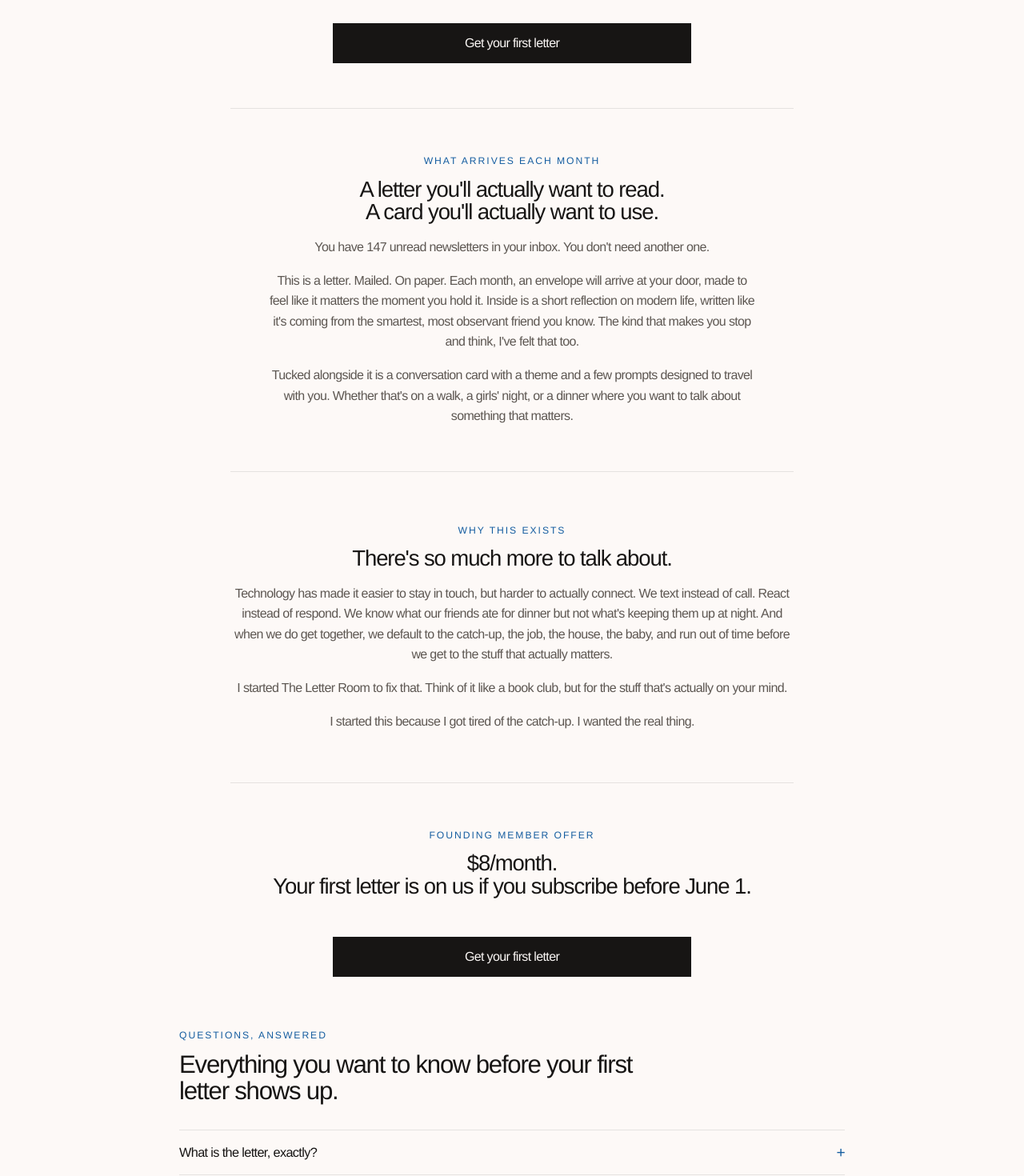
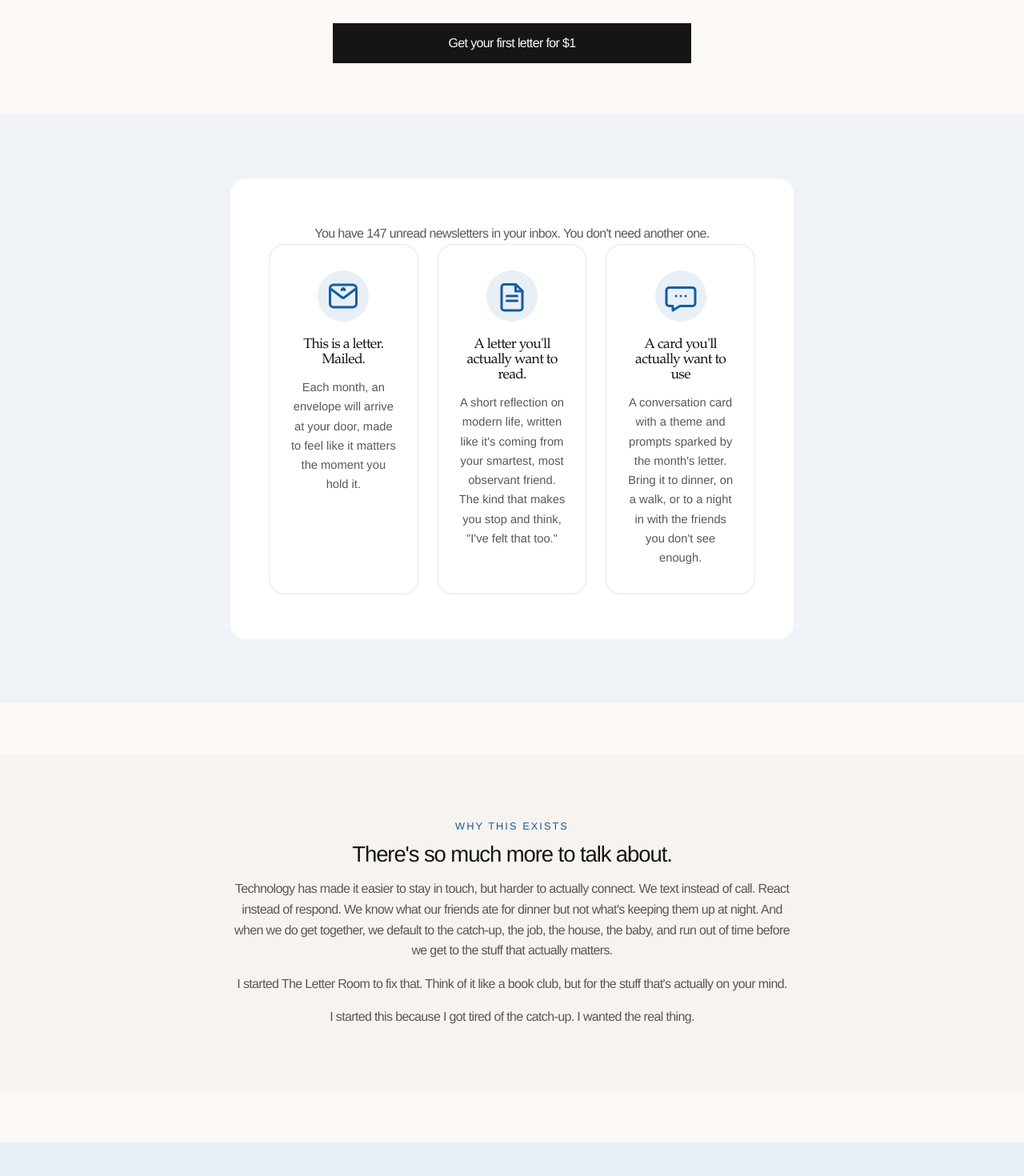
Before and after one commit to toriwinders/the-letter-room, a Next.js app: page / in a window 1280 px wide. Shown: the part 640-2110 px from the top of the page at 80% size. Built offline with nearby package versions, Linux system fonts and the light colour scheme.

Commit message:
Refine landing page visual hierarchy

```diff
--- a/app/globals.css
+++ b/app/globals.css
@@ -5,6 +5,9 @@
   --color-brand: #145da0;
   --color-ink: #171514;
   --color-muted: #5d5752;
+  --color-product-bg: #f0f4f8;
+  --color-why-bg: #f7f3ee;
+  --color-offer-bg: #e8eff7;
   --color-border: rgba(20, 93, 160, 0.15);
   --color-border-strong: rgba(23, 21, 20, 0.22);
   --color-panel: rgba(255, 255, 255, 0.62);
@@ -129,9 +132,119 @@
 
 .eyebrow {
   color: var(--color-brand);
-  font-size: 0.76rem;
+  font-size: 0.8rem;
   letter-spacing: 0.16em;
   text-transform: uppercase;
+}
+
+.section-band {
+  width: 100vw;
+  margin-inline: calc(50% - 50vw);
+}
+
+.section-inner {
+  width: 100%;
+  max-width: 96rem;
+  margin-inline: auto;
+  padding-inline: 1.25rem;
+}
+
+.section-gap {
+  padding-block: 3.5rem;
+}
+
+.section-band-product {
+  background: var(--color-product-bg);
+}
+
+.section-band-why {
+  background: var(--color-why-bg);
+}
+
+.section-band-offer {
+  background: var(--color-offer-bg);
+}
+
+.section-band-faq {
+  background: var(--color-background);
+}
+
+.product-card,
+.offer-card,
+.why-card {
+  border-radius: 20px;
+  padding: 1.5rem 1.25rem;
+}
+
+.product-card {
+  max-width: 44rem;
+  margin: 0 auto;
+  background: #ffffff;
+}
+
+.offer-card {
+  max-width: 36rem;
+  margin: 0 auto;
+  background: var(--color-brand);
+  color: #fdf9f7;
+  text-align: center;
+}
+
+.offer-card .eyebrow {
+  color: #fdf9f7;
+  opacity: 0.7;
+}
+
+.offer-card h2 {
+  color: #fdf9f7;
+}
+
+.offer-card .button-primary {
+  background: #fdf9f7;
+  color: var(--color-ink);
+}
+
+.offer-card .button-primary:hover {
+  background: #ffffff;
+}
+
+.why-grid {
+  display: grid;
+  grid-template-columns: 1fr;
+  gap: 1rem;
+  max-width: 28rem;
+  margin: 0 auto;
+}
+
+.why-card {
+  background: #ffffff;
+  border: 1px solid var(--color-line);
+  text-align: center;
+  transition:
+    transform 0.2s ease,
+    box-shadow 0.2s ease;
+}
+
+.why-card:hover {
+  transform: translateY(-2px);
+  box-shadow: 0 8px 24px rgba(23, 21, 20, 0.06);
+}
+
+.icon-badge {
+  display: flex;
+  width: 64px;
+  height: 64px;
+  margin: 0 auto;
+  align-items: center;
+  justify-content: center;
+  border-radius: 9999px;
+  background: var(--color-offer-bg);
+  color: var(--color-brand);
+}
+
+.feature-icon {
+  width: 40px;
+  height: 40px;
 }
 
 .footer-link {
@@ -148,15 +261,12 @@
   display: none;
 }
 
-.faq-plus {
-  color: var(--color-brand);
-  font-size: 1.2rem;
-  line-height: 1;
-  transition: transform 180ms ease;
+.faq-chevron {
+  transition: transform 0.2s ease;
 }
 
-.faq-item[open] .faq-plus {
-  transform: rotate(45deg);
+.faq-item[open] .faq-chevron {
+  transform: rotate(180deg);
 }
 
 @media (prefers-reduced-motion: reduce) {
@@ -174,7 +284,48 @@
     box-shadow: none;
   }
 
-  .faq-plus {
+  .why-card,
+  .faq-chevron {
     transition: none;
   }
+
+  .why-card:hover {
+    transform: none;
+    box-shadow: none;
+  }
 }
+
+@media (min-width: 640px) {
+  .section-inner {
+    padding-inline: 2rem;
+  }
+
+  .section-gap {
+    padding-block: 5rem;
+  }
+
+  .product-card,
+  .offer-card,
+  .why-card {
+    padding: 2rem 1.5rem;
+  }
+
+  .product-card {
+    padding: 3.5rem 3rem;
+  }
+
+  .offer-card {
+    padding: 2.5rem 2rem;
+  }
+
+  .why-grid {
+    max-width: 52rem;
+    grid-template-columns: repeat(3, 1fr);
+    gap: 1.5rem;
+  }
+
+  .feature-icon {
+    width: 48px;
+    height: 48px;
+  }
+}
--- a/app/terms/page.tsx
+++ b/app/terms/page.tsx
@@ -19,8 +19,8 @@
           </p>
           <p>
             Founding member subscriptions placed before June 1, 2026 include a
-            first letter on us. After that, subscriptions renew at
-            $8/month until canceled.
+            first month for $1. After that, subscriptions renew at $5/month
+            until canceled.
           </p>
           <p>
             You can cancel before the end of any month if you’d like to pause
--- a/components/faq-list.tsx
+++ b/components/faq-list.tsx
@@ -24,7 +24,8 @@
   },
   {
     question: "How much is it?",
-    answer: "$8/month. Your first letter is on us if you subscribe before June 1.",
+    answer:
+      "Founding members get their first month for $1 if they subscribe before June 1. After that, the subscription renews at $5/month until canceled.",
   },
   {
     question: "When will I receive my letter?",
@@ -58,8 +59,10 @@
   return (
     <section
       aria-labelledby="faq-heading"
-      className="mx-auto mt-16 w-full max-w-[52rem] text-left"
+      className="section-band section-band-faq section-gap mt-10 text-left sm:mt-16"
     >
+      <div className="section-inner">
+        <div className="mx-auto max-w-[52rem]">
           <div className="max-w-[36rem]">
             <p className="eyebrow">Questions, answered</p>
             <h2
@@ -68,8 +71,7 @@
             >
               <span>
                 Everything you want to know
-            <br className="md:hidden" />
-            {" "}before your first letter shows up.
+                <br className="md:hidden" /> before your first letter shows up.
               </span>
             </h2>
           </div>
@@ -78,20 +80,31 @@
             {faqItems.map((item) => (
               <details
                 key={item.question}
-            className="faq-item border-b border-[var(--color-line)] py-4"
+                className="faq-item border-b border-[var(--color-line)] py-2"
               >
-            <summary className="copy-rhythm flex list-none items-center justify-between gap-6 text-[0.98rem] leading-snug text-[var(--color-ink)] sm:text-[1.02rem]">
+                <summary className="copy-rhythm flex min-h-12 list-none items-center justify-between gap-6 py-2 text-[0.98rem] leading-snug text-[var(--color-ink)] sm:text-[1.02rem]">
                   <span>{item.question}</span>
-              <span className="faq-plus" aria-hidden="true">
-                +
-              </span>
+                  <svg
+                    aria-hidden="true"
+                    viewBox="0 0 24 24"
+                    className="faq-chevron h-4 w-4 shrink-0 text-[var(--color-brand)]"
+                    fill="none"
+                    stroke="currentColor"
+                    strokeWidth="1.5"
+                    strokeLinecap="round"
+                    strokeLinejoin="round"
+                  >
+                    <path d="m6 9 6 6 6-6" />
+                  </svg>
                 </summary>
-            <p className="copy-rhythm mt-3 max-w-[36rem] pr-10 text-[0.92rem] leading-[1.6] text-[var(--color-muted)] sm:text-[0.96rem]">
+                <p className="copy-rhythm mt-2 max-w-[36rem] pr-10 pb-3 text-[0.92rem] leading-[1.6] text-[var(--color-muted)] sm:text-[0.96rem]">
                   {item.answer}
                 </p>
               </details>
             ))}
           </div>
+        </div>
+      </div>
     </section>
   );
 }
--- a/components/product-preview.tsx
+++ b/components/product-preview.tsx
@@ -1,39 +1,121 @@
+function EnvelopeIcon() {
+  return (
+    <svg
+      aria-hidden="true"
+      viewBox="0 0 24 24"
+      className="feature-icon"
+      fill="none"
+      stroke="currentColor"
+      strokeWidth="1.5"
+      strokeLinecap="round"
+      strokeLinejoin="round"
+    >
+      <path d="M3.75 7.25A2.25 2.25 0 0 1 6 5h12a2.25 2.25 0 0 1 2.25 2.25v9.5A2.25 2.25 0 0 1 18 19H6a2.25 2.25 0 0 1-2.25-2.25z" />
+      <path d="m4.5 7.75 6.74 5.13a1.25 1.25 0 0 0 1.52 0l6.74-5.13" />
+      <path d="m11.15 8.1.85-.6.85.6" />
+      <path d="M11.15 8.1c.17-.52.53-.85.85-.85s.68.33.85.85" />
+    </svg>
+  );
+}
+
+function LetterIcon() {
+  return (
+    <svg
+      aria-hidden="true"
+      viewBox="0 0 24 24"
+      className="feature-icon"
+      fill="none"
+      stroke="currentColor"
+      strokeWidth="1.5"
+      strokeLinecap="round"
+      strokeLinejoin="round"
+    >
+      <path d="M7.5 4.75h6.88L18.5 8.9v10.35A1.75 1.75 0 0 1 16.75 21h-9.5A1.75 1.75 0 0 1 5.5 19.25v-12.75A1.75 1.75 0 0 1 7.25 4.75z" />
+      <path d="M14.25 4.75V9h4.25" />
+      <path d="M8.75 12h6.5" />
+      <path d="M8.75 15h6.5" />
+    </svg>
+  );
+}
+
+function SpeechBubbleIcon() {
+  return (
+    <svg
+      aria-hidden="true"
+      viewBox="0 0 24 24"
+      className="feature-icon"
+      fill="none"
+      stroke="currentColor"
+      strokeWidth="1.5"
+      strokeLinecap="round"
+      strokeLinejoin="round"
+    >
+      <path d="M7 18.25H4.75A1.75 1.75 0 0 1 3 16.5v-8A1.75 1.75 0 0 1 4.75 6.75h14.5A1.75 1.75 0 0 1 21 8.5v8a1.75 1.75 0 0 1-1.75 1.75H11.5L7 21z" />
+      <path d="M9 12h.01" />
+      <path d="M12 12h.01" />
+      <path d="M15 12h.01" />
+    </svg>
+  );
+}
+
 export function ProductPreview() {
   return (
     <section
-      aria-labelledby="product-preview-heading"
-      className="mx-auto mt-14 w-full max-w-[44rem] border-y border-[var(--color-line)] py-10 text-center md:py-14"
+      aria-label="What arrives each month"
+      className="section-band section-band-product section-gap mt-10 text-center sm:mt-16"
     >
-      <p className="eyebrow">What arrives each month</p>
-      <h2
-        id="product-preview-heading"
-        className="copy-rhythm mx-auto mt-3 max-w-[44rem] text-[0.98rem] leading-[1.08] sm:max-w-[44rem] sm:text-[1.12rem] md:text-[1.5rem] md:leading-[1.06] lg:text-[1.72rem] lg:leading-[1.04]"
-      >
-        <span>
-          A letter you&apos;ll actually want to read.
-          <br />
-          A card you&apos;ll actually want to use.
-        </span>
-      </h2>
+      <div className="section-inner">
+        <div className="product-card">
+          <div className="copy-rhythm mx-auto max-w-[38rem] text-[0.96rem] leading-[1.6] text-[var(--color-muted)] sm:text-[1rem]">
+            <p>
+              You have 147 unread newsletters in your inbox. You don&apos;t need another
+              one.
+            </p>
+          </div>
 
-      <div className="copy-rhythm mx-auto mt-4 max-w-[38rem] text-[0.96rem] leading-[1.6] text-[var(--color-muted)] sm:text-[1rem]">
-        <p>
-          You have 147 unread newsletters in your inbox. You don&apos;t need another
-          one.
-        </p>
-        <p className="mt-4">
-          This is a letter. Mailed. On paper. Each month, an envelope will arrive
-          at your door, made to feel like it matters the moment you hold it. Inside
-          is a short reflection on modern life, written like it&apos;s coming from
-          the smartest, most observant friend you know. The kind that makes you
-          stop and think, I&apos;ve felt that too.
-        </p>
-        <p className="mt-4">
-          Tucked alongside it is a conversation card with a theme and a few
-          prompts designed to travel with you. Whether that&apos;s on a walk, a
-          girls&apos; night, or a dinner where you want to talk about something
-          that matters.
-        </p>
+          <div className="why-grid mt-8 sm:mt-10">
+            <article className="why-card">
+              <div className="icon-badge">
+                <EnvelopeIcon />
+              </div>
+              <h3 className="copy-rhythm mt-5 font-brand text-[1.1rem] leading-[1.08] text-[var(--color-ink)]">
+                This is a letter. Mailed.
+              </h3>
+              <p className="mx-auto mt-3 max-w-[19rem] text-[0.92rem] leading-[1.65] text-[var(--color-muted)]">
+                Each month, an envelope will arrive at your door, made to feel like it
+                matters the moment you hold it.
+              </p>
+            </article>
+
+            <article className="why-card">
+              <div className="icon-badge">
+                <LetterIcon />
+              </div>
+              <h3 className="copy-rhythm mt-5 font-brand text-[1.1rem] leading-[1.08] text-[var(--color-ink)]">
+                A letter you&apos;ll actually want to read.
+              </h3>
+              <p className="mx-auto mt-3 max-w-[19rem] text-[0.92rem] leading-[1.65] text-[var(--color-muted)]">
+                A short reflection on modern life, written like it&apos;s coming from
+                your smartest, most observant friend. The kind that makes you stop and
+                think, &quot;I&apos;ve felt that too.&quot;
+              </p>
+            </article>
+
+            <article className="why-card">
+              <div className="icon-badge">
+                <SpeechBubbleIcon />
+              </div>
+              <h3 className="copy-rhythm mt-5 font-brand text-[1.1rem] leading-[1.08] text-[var(--color-ink)]">
+                A card you&apos;ll actually want to use
+              </h3>
+              <p className="mx-auto mt-3 max-w-[19rem] text-[0.92rem] leading-[1.65] text-[var(--color-muted)]">
+                A conversation card with a theme and prompts sparked by the month&apos;s
+                letter. Bring it to dinner, on a walk, or to a night in with the
+                friends you don&apos;t see enough.
+              </p>
+            </article>
+          </div>
+        </div>
       </div>
     </section>
   );
--- a/components/waitlist-flow.tsx
+++ b/components/waitlist-flow.tsx
@@ -39,6 +39,7 @@
 export function WaitlistFlow() {
   return (
     <div className="mx-auto w-full max-w-[64rem] text-center">
+      <div className="mx-auto max-w-[44rem]">
         <h1
           id="waitlist-heading"
           className="copy-rhythm mx-auto max-w-[23ch] text-balance text-[1.5rem] leading-[1.02] sm:max-w-[28ch] sm:text-[1.85rem] md:max-w-[38rem] md:text-[2.1rem] md:leading-[1.03] lg:max-w-[43.75rem]"
@@ -51,16 +52,19 @@
             className="button-primary inline-flex min-h-12 w-full items-center justify-center px-6 py-3 text-base"
             href="https://buy.stripe.com/dRmfZgckpge52St2t84gg00"
           >
-          Get your first letter
+            Get your first letter for $1
           </Link>
+        </div>
       </div>
 
       <ProductPreview />
 
       <section
         aria-labelledby="why-this-exists-heading"
-        className="mx-auto mt-14 w-full max-w-[44rem] text-center sm:mt-16"
+        className="section-band section-band-why section-gap mt-10 text-center sm:mt-16"
       >
+        <div className="section-inner">
+          <div className="mx-auto max-w-[44rem]">
             <p className="eyebrow">Why this exists</p>
             <h2
               id="why-this-exists-heading"
@@ -87,33 +91,39 @@
                 real thing.
               </p>
             </div>
+          </div>
+        </div>
       </section>
 
       <section
         aria-labelledby="founding-member-heading"
-        className="mx-auto mt-14 w-full max-w-[44rem] border-t border-[var(--color-line)] pt-10 text-center sm:mt-16 md:pt-14"
+        className="section-band section-band-offer section-gap mt-10 text-center sm:mt-16"
       >
+        <div className="section-inner">
+          <div className="offer-card">
             <p className="eyebrow">Founding member offer</p>
             <h2
               id="founding-member-heading"
               className="copy-rhythm mx-auto mt-3 max-w-[44rem] text-[0.98rem] leading-[1.08] sm:max-w-[44rem] sm:text-[1.12rem] md:text-[1.5rem] md:leading-[1.06] lg:text-[1.72rem] lg:leading-[1.04]"
             >
               <span>
-            $8/month.
+                Get your first letter for $1.
                 <br />
-            Your first letter is on us if you subscribe before June 1.
+                Subscribe before June 1.
               </span>
             </h2>
-      </section>
 
-      <div className="mx-auto mt-10 max-w-[28rem] sm:mt-12">
+            <div className="mx-auto mt-8 max-w-[28rem]">
               <Link
                 className="button-primary inline-flex min-h-12 w-full items-center justify-center px-6 py-3 text-base"
                 href="https://buy.stripe.com/dRmfZgckpge52St2t84gg00"
               >
-          Get your first letter
+                Get your first letter for $1
               </Link>
             </div>
+          </div>
+        </div>
+      </section>
 
       <FaqList />
 
@@ -122,7 +132,7 @@
           className="button-primary inline-flex min-h-12 w-full items-center justify-center px-6 py-3 text-base"
           href="https://buy.stripe.com/dRmfZgckpge52St2t84gg00"
         >
-          Get your first letter
+          Get your first letter for $1
         </Link>
       </div>
     </div>
```
Lines whose indentation alone changed are shown as unchanged.
